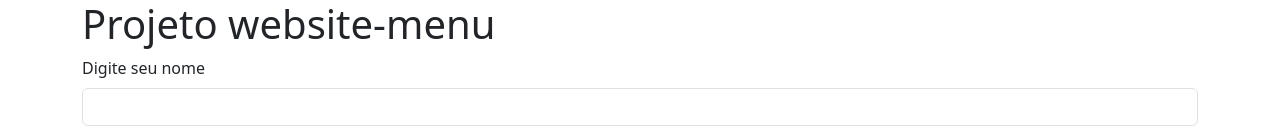
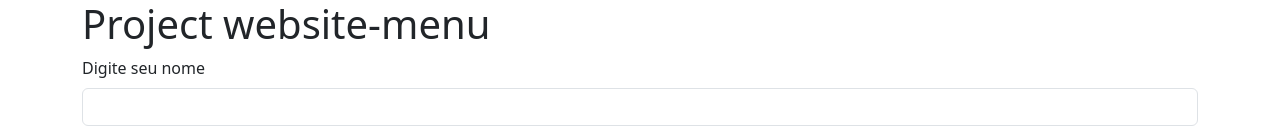
Before and after one commit to FrotaLucas/basic-formulary-application, an Angular app: page / in a window 1280 px wide. Shown: the top 140 px of the page. Built offline with nearby package versions, Linux system fonts and the light colour scheme.

Commit message:
second commit

```diff
--- a/src/app/app.component.html
+++ b/src/app/app.component.html
@@ -1,5 +1,5 @@
 <div class="container">
-  <h1> Projeto {{title}}</h1>
+  <h1> Project {{title}}</h1>
 
   <div class="form-group mb-3">
     <label class="mb-2" for="">Digite seu nome</label>
```
